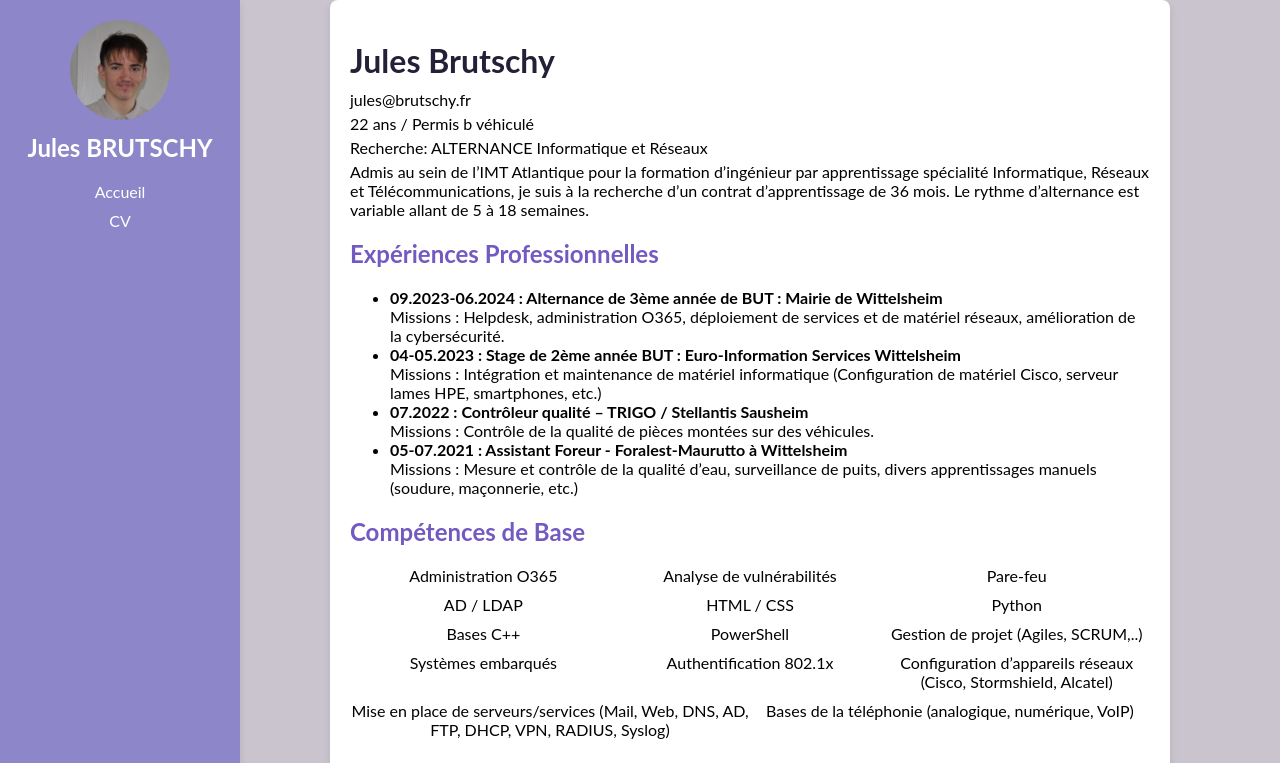
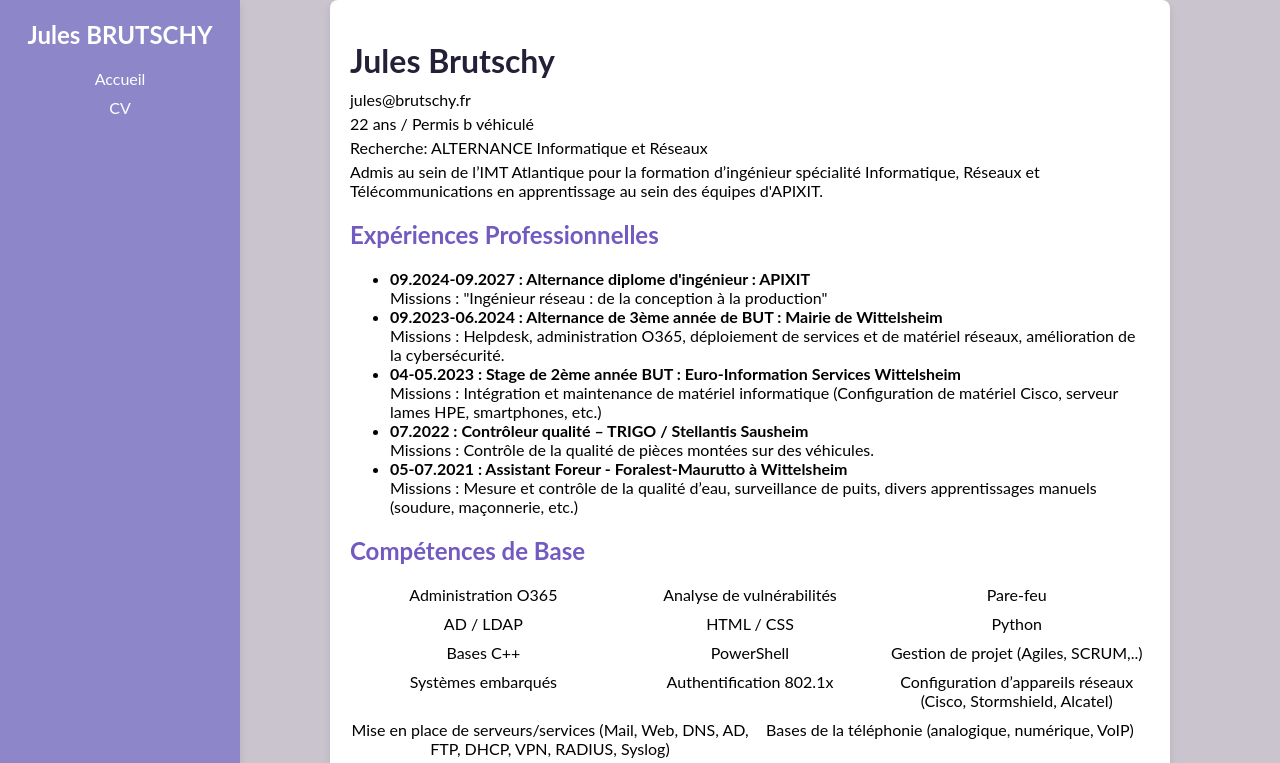
Before and after one commit to julesbrt/julesbrt.github.io, a plain HTML site: page cv/index.html in a window 1280 px wide. Shown: the top 763 px of the page. Drawn offline with Linux system fonts and the light colour scheme.

Commit message:
photo deleted / apprenticeship update

```diff
--- a/cv/index.html
+++ b/cv/index.html
@@ -9,7 +9,6 @@
 <body class="cv-page">
     <div class="sidebar">
         <div class="profile">
-            <img src="visage.jpg" alt="">
             <h1>Jules BRUTSCHY</h1>
         </div>
         <ul>
@@ -29,12 +28,13 @@
                 <p><a href="mailto:jules@brutschy.fr">jules@brutschy.fr</a></p>
                 <p>22 ans / Permis b véhiculé</p>
                 <p>Recherche: ALTERNANCE Informatique et Réseaux</p>
-                <p>Admis au sein de l’IMT Atlantique pour la formation d’ingénieur par apprentissage spécialité Informatique, Réseaux et Télécommunications, je suis à la recherche d’un contrat d’apprentissage de 36 mois. Le rythme d’alternance est variable allant de 5 à 18 semaines.</p>
+                <p>Admis au sein de l’IMT Atlantique pour la formation d’ingénieur spécialité Informatique, Réseaux et Télécommunications en apprentissage au sein des équipes d'APIXIT.</p>
             </div>
 
             <div class="section">
                 <h2>Expériences Professionnelles</h2>
                 <ul>
+                    <li><strong>09.2024-09.2027 : Alternance diplome d'ingénieur : APIXIT</strong><br>Missions : "Ingénieur réseau : de la conception à la production"</li>
                     <li><strong>09.2023-06.2024 : Alternance de 3ème année de BUT : Mairie de Wittelsheim</strong><br>Missions : Helpdesk, administration O365, déploiement de services et de matériel réseaux, amélioration de la cybersécurité.</li>
                     <li><strong>04-05.2023 : Stage de 2ème année BUT : Euro-Information Services Wittelsheim</strong><br>Missions : Intégration et maintenance de matériel informatique (Configuration de matériel Cisco, serveur lames HPE, smartphones, etc.)</li>
                     <li><strong>07.2022 : Contrôleur qualité – TRIGO / Stellantis Sausheim</strong><br>Missions : Contrôle de la qualité de pièces montées sur des véhicules.</li>
```
Also changed, not shown: cv/visage.jpg (deleted).
